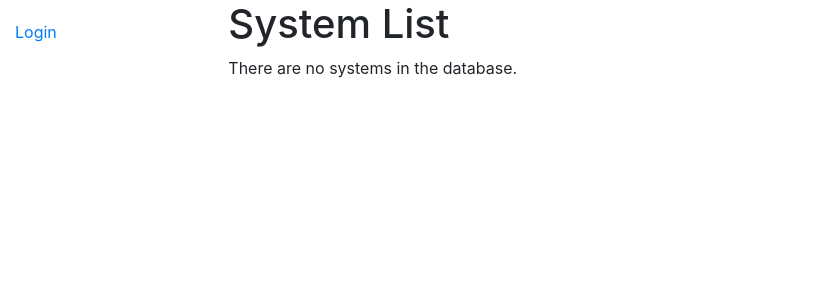
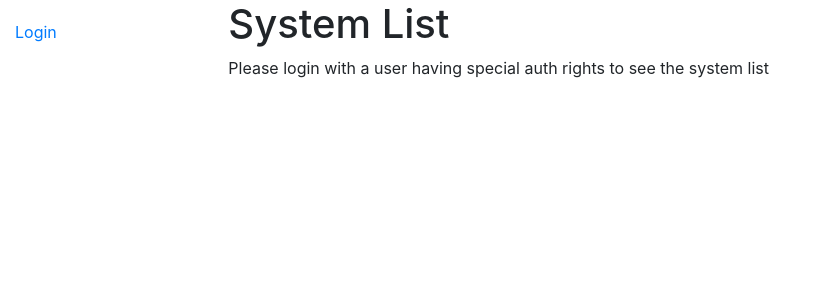
Before and after one commit to TheWoops/test-deploy-backend, a Django app: page /catalog/systems/ in a window 1280 px wide. Shown: the top 300 px of the page, without its empty margins (0-816 px from the left). Run offline with Django 3.2, Linux system fonts and the light colour scheme; data that the repository does not hold is empty.

Commit message:
auth system completed

```diff
--- a/catalog_app/models.py
+++ b/catalog_app/models.py
@@ -14,6 +14,7 @@ class Customer(models.Model):
 
     class Meta:
        ordering = ['name', 'location']
+       permissions = (("can_see_all_customers", "Can see all customers"),)
 
     def __str__(self):
         return f'{self.name}'
@@ -37,6 +38,7 @@ class System(models.Model):
 
     class Meta:
         ordering = ['customer', 'host']
+        permissions = (("can_see_all_systems", "Can see all systems"),)
 
     def __str__(self):
         return f'{self.customer.name} | {self.protocol}://{self.host}:{self.port}/{self.suffix}'
--- a/catalog_app/templates/base_generic.html
+++ b/catalog_app/templates/base_generic.html
@@ -35,7 +35,10 @@
           {% endblock %}
         </div>
         <div class="col-sm-10">
-          {% block content %} {% endblock %} {% block pagination %} {% if is_paginated %}
+              {% block content %}{% endblock %}
+              {% if user.is_authenticated %}
+                  {% block pagination %}
+                      {% if is_paginated %}
                           <div class="pagination">
                             <span class="page-links">
                               {% if page_obj.has_previous %}
@@ -48,13 +51,13 @@
                               Page {{ page_obj.number }} of {{ page_obj.paginator.num_pages}}.
                             </span>
                             {% if page_obj.has_next %}
-              <a href="{{ request.path }}?page={{ page_obj.next_page_number }}"
-                >next</a
-              >
+                            <a href="{{ request.path }}?page={{ page_obj.next_page_number }}">next</a>
                                   {% endif %}
                               </span>
                             </div>
-          {% endif %} {% endblock %}
+                        {% endif %}
+                  {% endblock %}
+              {% endif %}
         </div>
       </div>
     </div>
--- a/catalog_app/templates/catalog_app/system_list.html
+++ b/catalog_app/templates/catalog_app/system_list.html
@@ -1,5 +1,8 @@
-{% extends "base_generic.html" %} {% block content %}
+{% extends "base_generic.html" %}
+
+{% block content %}
     <h1>System List</h1>
+    {%if perms.catalog_app.can_see_all_systems %}
         {% if system_list %}
             <ul>
             {% for system in system_list %}
@@ -11,4 +14,8 @@
             </ul>
         {% else %}
             <p>There are no systems in the database.</p>
-{% endif %} {% endblock %}
+        {% endif %}
+    {% else %}
+        <p>Please login with a user having special auth rights to see the system list</p>
+    {% endif %}
+{% endblock %}
--- a/catalog_app/templates/index.html
+++ b/catalog_app/templates/index.html
@@ -1,4 +1,6 @@
-{% extends "base_generic.html" %} {% block content %}
+{% extends "base_generic.html" %}
+
+{% block content %}
   <h1>Backend Deployment Test</h1>
   <p>
     Welcome to the backend test developed by
@@ -11,4 +13,5 @@
     <li><strong>Systems:</strong> {{ num_systems }}</li>
     <li><strong>Number of user visits:</strong> {{ num_visits }}</li>
   </ul>
+  <p>Please Login to see more</p>
 {% endblock %}
--- a/catalog_app/views.py
+++ b/catalog_app/views.py
@@ -42,7 +42,7 @@ class SystemListView(generic.ListView):
     model = System
     context_object_name = 'system_list'
     template_name = 'catalog_app/system_list'
-    queryset = System.objects.all()[:3]
+    paginate_by=10
 
     def get_context_data(self, **kwargs):
         # Call the base implementation first to get the context
@@ -51,5 +51,7 @@ class SystemListView(generic.ListView):
         context['test_column'] = 'Testing additional variable'
         return context
 
+
+
 class SystemDetailView(generic.DetailView):
     model = System
```
Also changed, not shown: catalog_app/templates/catalog_app/customer_list.html (+8 -2 lines), catalog_app/migrations/0009_auto_20210327_1248.py (added), catalog_app/migrations/0010_auto_20210327_1305.py (added). Lines whose indentation alone changed are shown as unchanged.
